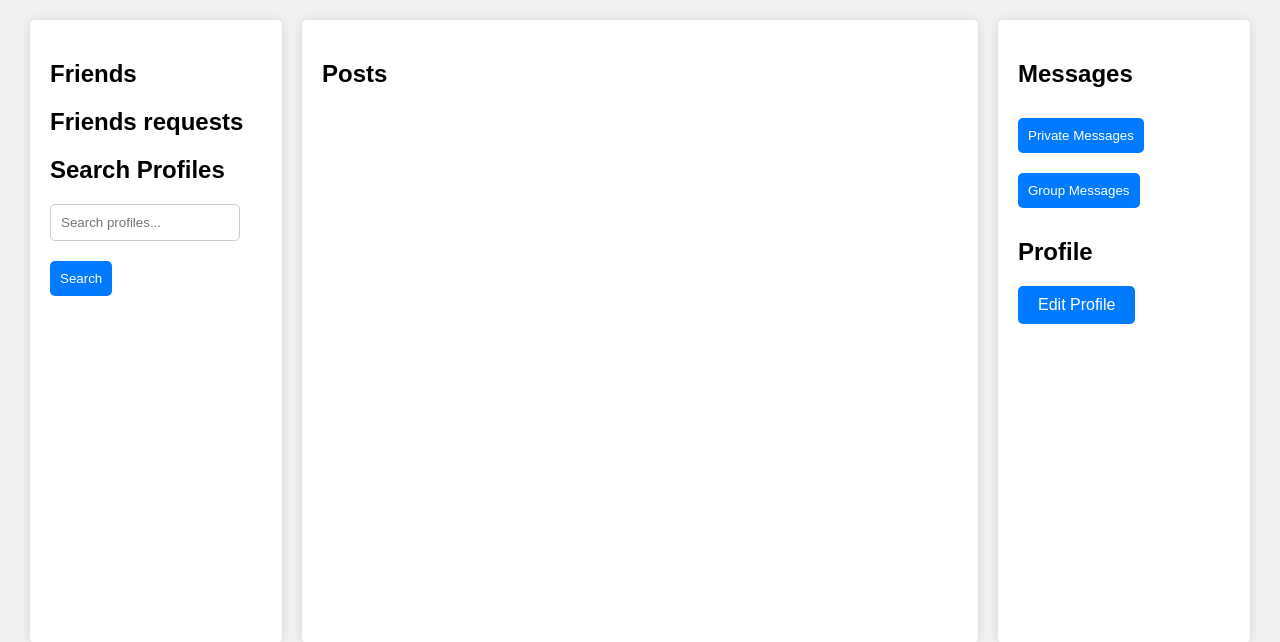
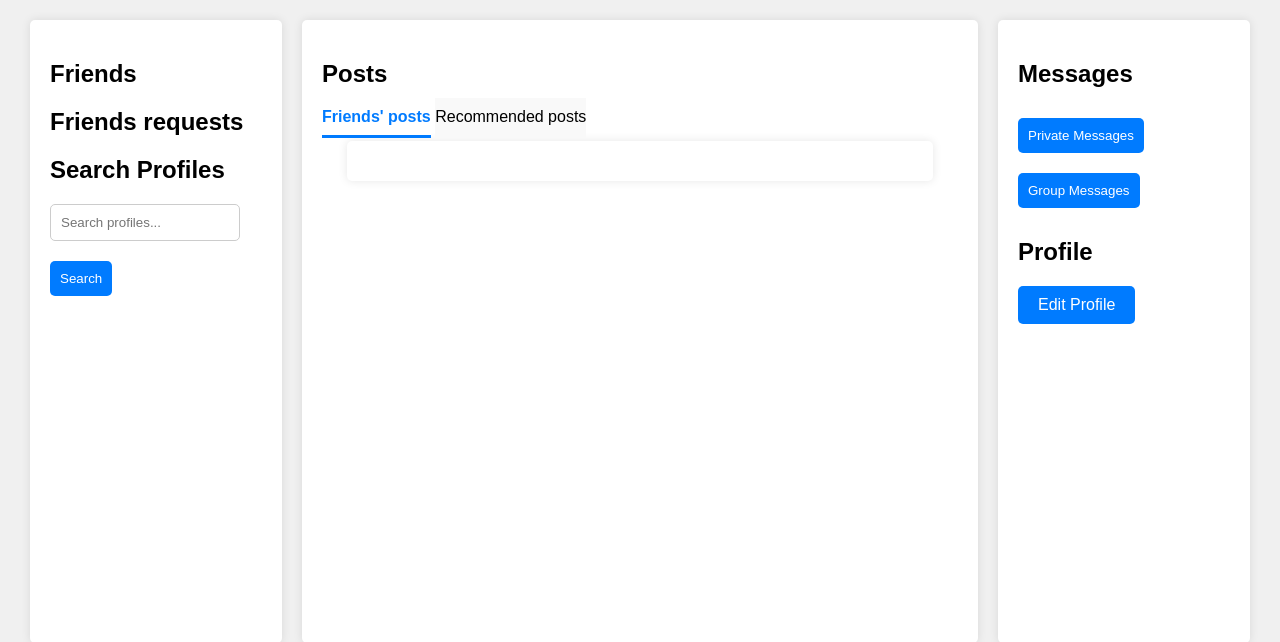
Before and after one commit to RomeoCorrec/ProjetAlgo, a Django app: page /search-profil/ in a window 1280 px wide. Shown: the part 67-709 px from the top of the page. Run offline with Django 5.2, Linux system fonts and the light colour scheme.

Commit message:
onglets de posts sur la main page

```diff
--- a/app/app/templates/main_page.html
+++ b/app/app/templates/main_page.html
@@ -121,6 +121,89 @@
         background-color: #0056b3;
     }
 
+    .posts .post {
+        background-color: #f9f9f9;
+        padding: 15px;
+        border: 1px solid #ccc;
+        border-radius: 5px;
+        margin-bottom: 15px;
+    }
+    .post-meta {
+        display: flex;
+        justify-content: space-between;
+        align-items: center;
+        margin-top: 10px;
+    }
+
+    .post-meta span {
+        font-size: 14px;
+    }
+
+    .post-meta button {
+        background-color: transparent;
+        color: #007bff;
+        border: none;
+        cursor: pointer;
+        transition: color 0.3s;
+    }
+
+    .post-meta button:hover {
+        color: #0056b3;
+    }
+
+    .feed {
+        flex: 3;
+        padding: 20px;
+        background-color: #fff;
+        margin: 0 10px;
+        border-radius: 5px;
+        box-shadow: 0 0 10px rgba(0, 0, 0, 0.1);
+    }
+
+    .posts-container {
+        max-height: 375px; /* Ajoutez une hauteur maximale selon vos besoins */
+        overflow-y: scroll; /* Affiche une barre de défilement verticale si nécessaire */
+    }
+
+    .post {
+        background-color: #f9f9f9;
+        padding: 15px;
+        border: 1px solid #ccc;
+        border-radius: 5px;
+        margin-bottom: 15px;
+    }
+
+    .tab-button {
+    width: 50%;
+    padding: 10px 0;
+    text-align: center;
+    cursor: pointer;
+    background: #f9f9f9;
+    border-bottom: 3px solid transparent;
+    transition: all 0.3s ease;
+    box-sizing: border-box;
+}
+input[type="radio"] {
+    display: none;
+}
+
+input[type="radio"]:checked + label {
+    border-bottom: 3px solid #007bff;
+    font-weight: bold;
+    color: #007bff;
+    background-color: #ffffff;
+}
+
+.tab-content {
+    display: none;
+    padding: 15px;
+    box-sizing: border-box;
+}
+
+#tab1:checked ~ #content1,
+#tab2:checked ~ #content2 {
+    display: block;
+}
 
  </style>
 </head>
@@ -184,11 +267,37 @@
             </aside>
             <section class="feed">
                 <h2>Posts</h2>
-                <!-- Fil de posts -->
-                <div class="posts-feed">
-                    <!-- Les posts seront chargés ici -->
+                <div class="posts-tabs">
+                    <input type="radio" id="tab1" name="tabs" checked>
+                    <label for="tab1" class="tab-button">Friends' posts</label>
+
+                    <input type="radio" id="tab2" name="tabs">
+                    <label for="tab2" class="tab-button">Recommended posts</label>
+                    <div class="tab-content" id="content1">
+                        <section class="feed">
+                            <div class="posts-container">
+                                {% for post in posts %}
+                                <div class="post">
+                                    <p>Par : {{ post.author}}</p>
+                                    <p>{{ post.content }}</p>
+                                    {% if post.image %}
+                                        <img src="{{ post.image }}" alt="Post Image">
+                                    {% endif %}
+                                    <div class="post-meta">
+                                        <span>{{ post.number_like }} Likes</span>
+                                        <button>Like</button>
+                                        <button>Comment</button>
+                                    </div>
+                                </div>
+                                {% endfor %}
+                            </div>
+                        </section>
+                    </div>
+                    <div class="tab-content" id="content2">
+                        <h2>Recommended posts</h2>
+                    </div>
                 </div>
-            </section>
+        </section>
             <aside class="sidebar-right">
                 <h2>Messages</h2>
                 <!-- Messagerie privée et groupée -->
--- a/app/app/views.py
+++ b/app/app/views.py
@@ -27,9 +27,7 @@
             hpassword = hash_password(form.cleaned_data['password'])
             location = form.cleaned_data['location']
             sex = form.cleaned_data['sex']
-            print(sex)
             mail = form.cleaned_data['mail']
-            print(mail)
             # Ici, vous pouvez créer un objet User ou faire d'autres opérations nécessaires
             user = User(username, name, surname, age, hpassword, location, sex, mail)
             GDB.add_new_user(user)
@@ -55,9 +53,7 @@
             if not GDB.check_username_exists(username):
                 return render(request, 'login.html', {'form': form, 'error': 'Invalid username or password'})
             password = form.cleaned_data['password']
-            print(password)
             p = GDB.get_password_by_username(username)
-            print(p)
             if check_password(password, p):
                 user = GDB.get_user_by_username(username)
                 request.session['user'] = user
@@ -73,11 +69,23 @@
     # Récupérer les amis de l'utilisateur
     friends = GDB.get_connected_users(request.session['user']["username"])
     friends_requests = GDB.get_friends_requests(request.session['user']["username"])
+    posts = []
+    if friends:
+        for friend in friends:
+            post = GDB.get_posts(friend)
+            for p in post:
+                p['author'] = friend
+                posts.append(p)
+    sorted_posts = sorted(posts, key=lambda x: x['date'], reverse=True)
+    print(posts)
+
     if request.method == 'POST':
         search_query = request.POST.get('search_query', '')
         if search_query:
             return redirect('search_profil', username=search_query)
-    return render(request, 'main_page.html', {'friends': friends, 'friends_requests': friends_requests})
+    return render(request,
+                  'main_page.html',
+                  {'friends': friends, 'friends_requests': friends_requests, 'posts': sorted_posts})
 
 def deconexion(request):
     request.session.flush()
--- a/test.py
+++ b/test.py
@@ -3,4 +3,4 @@
 
 GDB = graphDB("bolt://localhost:7687", "neo4j", "password")
 
-GDB.delete_friend_request("ROMEO", "ROMEGA")
+print(GDB.get_posts("ROMEGA"))
```
Also changed, not shown: app/db.sqlite3.
